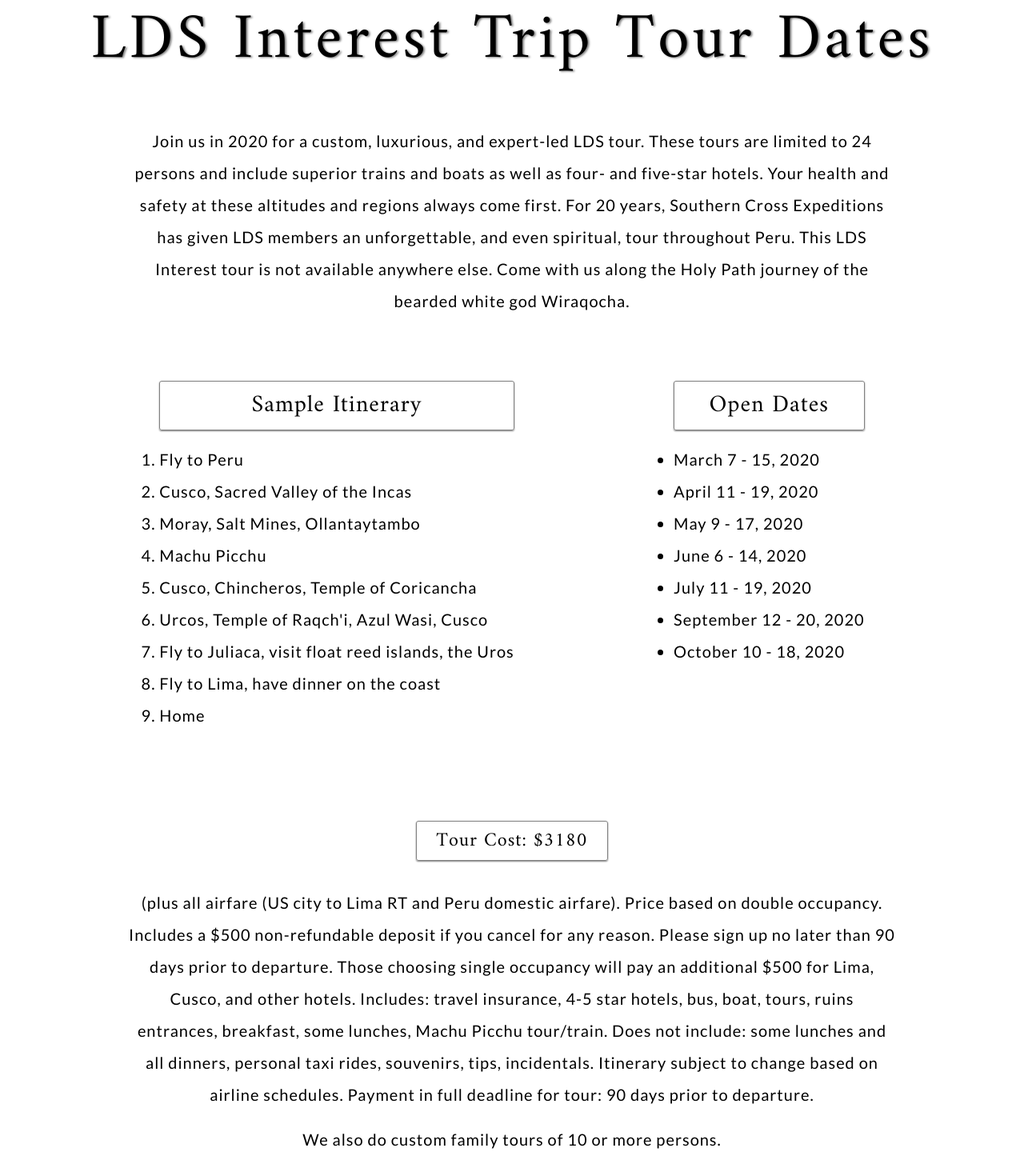
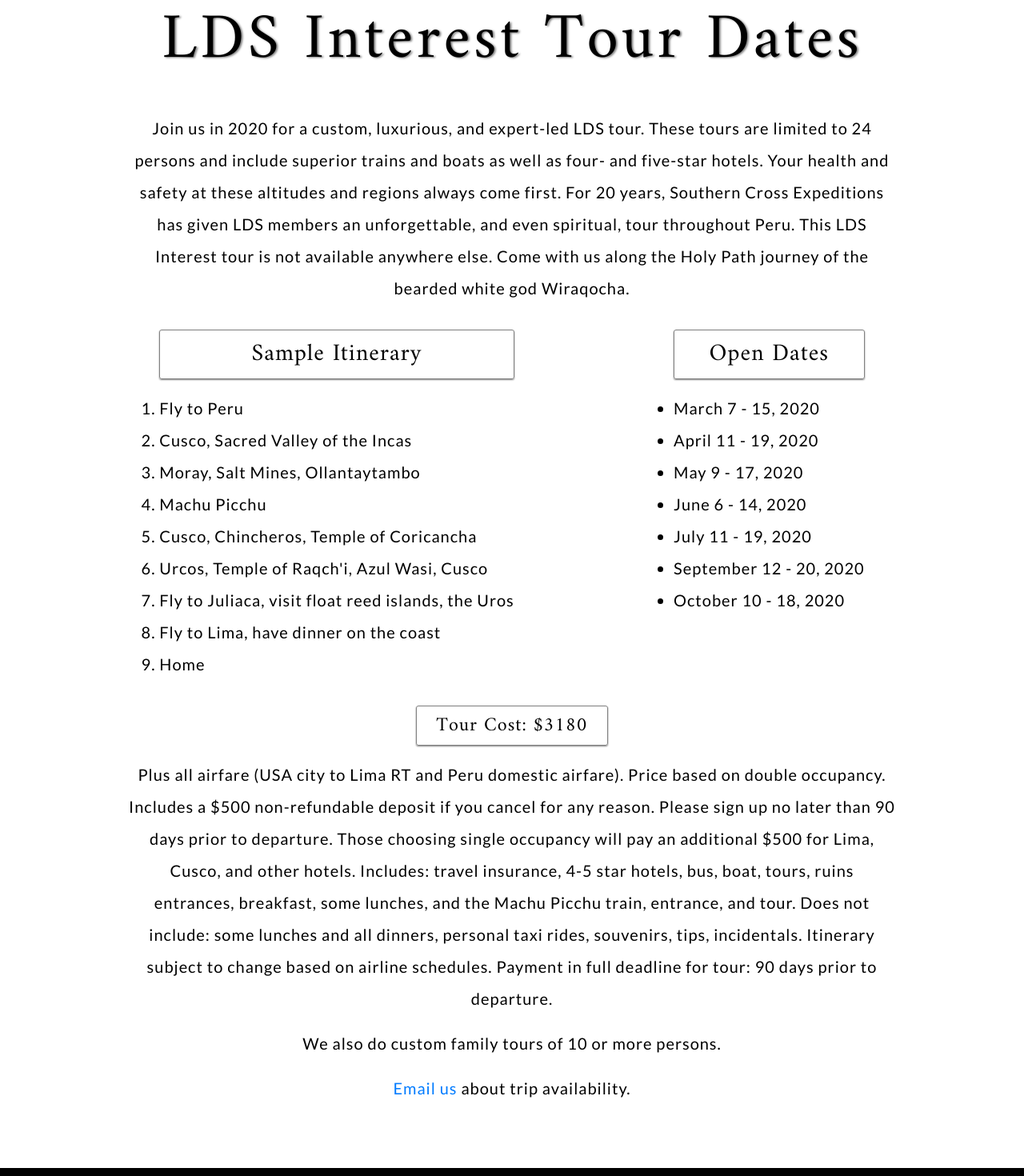
Before and after one commit to harlanevans/sxexp, a React (Create React App) app in the folder client/: page /tour-dates in a window 1280 px wide. Shown: the part 140-1610 px from the top of the page at 80% size. Built offline with nearby package versions, Linux system fonts and the light colour scheme.

Commit message:
update sg api

```diff
--- a/client/src/components/desktop/NewBook.js
+++ b/client/src/components/desktop/NewBook.js
@@ -38,18 +38,22 @@ const NewBook = () => {
             <div style={style.parentRow}>
               <div style={style.columnHalf}>
                 <div style={style.imgCont}>
-                <img src={BookCover} style={style.img} alt="" />
+                  <img src={BookCover} style={style.img} alt="BookCover" className=''/>
                 </div>
               </div>
 
               <div style={style.columnHalf}>
                 <div>
-                <div style={style.stanza}>“In ancient times the sun died.</div>
+                  <div style={style.stanza}>
+                    “In ancient times the sun died.
+                  </div>
                   <div style={style.stanza}>
                     {" "}
                     Because of his death it was night for five days.
                   </div>
-                <div style={style.stanza}>Rocks banged against each other.</div>
+                  <div style={style.stanza}>
+                    Rocks banged against each other.
+                  </div>
                   <div style={style.stanza}>
                     Mortars and grinding stones began to eat people.
                   </div>
@@ -64,7 +68,7 @@ const NewBook = () => {
                     death
                   </div>
                   <div style={style.stanza}>of our Lord Jesus Christ.</div>
-                <div style={style.stanza}>
+                  <div style={style.stanzaLast}>
                     Maybe that’s what it was” (ch. 4).
                   </div>
                 </div>
@@ -132,6 +136,13 @@ const style = {
     fontStyle: "italic",
     fontWeight: "100"
   },
+  stanzaLast: {
+    textAlign: "left",
+    fontStyle: "italic",
+    fontWeight: "100",
+    paddingTop: '2em',
+    lineHeight: '1em'
+  },
   imgCont: {
     width: "100%",
     display: "flex",
@@ -140,7 +151,10 @@ const style = {
     height: "100%"
   },
   img: {
-    width: "60%"
+    width: "25vw",
+    boxShadow: ".5px 1px 4px black",
+    borderRadius: "3px"
+
   },
   line: {
     borderBottom: "solid .5px grey",
--- a/client/src/components/desktop/TourDates.js
+++ b/client/src/components/desktop/TourDates.js
@@ -9,11 +9,11 @@ const TourDates = () => {
       <div className="comp-cont-pages">
         <Fade duration={2000}>
           <TitleCont>
-          <Title>LDS Interest Trip Tour Dates</Title>
+            <Title>LDS Interest Tour Dates</Title>
           </TitleCont>
         </Fade>
         <Fade duration={2000}>
-        <TextCont style={{ paddingTop: "2em" }}>
+          <TextCont style={{ paddingTop: "1em" }}>
             <Text>
               Join us in 2020 for a custom, luxurious, and expert-led LDS tour.
               These tours are limited to 24 persons and include superior trains
@@ -21,8 +21,8 @@ const TourDates = () => {
               safety at these altitudes and regions always come first. For 20
               years, Southern Cross Expeditions has given LDS members an
               unforgettable, and even spiritual, tour throughout Peru. This LDS
-            Interest tour is not available anywhere else. Come with us along the
-            Holy Path journey of the bearded white god Wiraqocha.
+              Interest tour is not available anywhere else. Come with us along
+              the Holy Path journey of the bearded white god Wiraqocha.
             </Text>
           </TextCont>
         </Fade>
@@ -57,27 +57,30 @@ const TourDates = () => {
           </div>
         </Fade>
         <Fade duration={2000}>
-        <TextCont style={{ padding: "1em" }}>
+          <TextCont style={{ padding: "0em" }}>
             <Text style={style.subtitle}>Tour Cost: $3180</Text>
           </TextCont>
           <TextCont>
             <Text>
-            (plus all airfare (US city to Lima RT and Peru domestic airfare).
+              Plus all airfare (USA city to Lima RT and Peru domestic airfare).
               Price based on double occupancy. Includes a $500 non-refundable
               deposit if you cancel for any reason. Please sign up no later than
-            90 days prior to departure. Those choosing single occupancy will pay
-            an additional $500 for Lima, Cusco, and other hotels. Includes:
-            travel insurance, 4-5 star hotels, bus, boat, tours, ruins
-            entrances, breakfast, some lunches, Machu Picchu tour/train. Does
-            not include: some lunches and all dinners, personal taxi rides,
-            souvenirs, tips, incidentals. Itinerary subject to change based on
-            airline schedules. Payment in full deadline for tour: 90 days prior
-            to departure.
+              90 days prior to departure. Those choosing single occupancy will
+              pay an additional $500 for Lima, Cusco, and other hotels.
+              Includes: travel insurance, 4-5 star hotels, bus, boat, tours,
+              ruins entrances, breakfast, some lunches, and the Machu Picchu
+              train, entrance, and tour. Does not include: some lunches and all
+              dinners, personal taxi rides, souvenirs, tips, incidentals.
+              Itinerary subject to change based on airline schedules. Payment in
+              full deadline for tour: 90 days prior to departure.
             </Text>
           </TextCont>
           <Text>We also do custom family tours of 10 or more persons.</Text>
-          <Text><a href="mailto: van@genhu.org">Email us</a> about trip availability.</Text>
-          <div style={{padding: "2em"}}></div>
+          <Text>
+            <a href="mailto: van@genhu.org" style={{ color: '#007bff'}}>Email us</a> about trip
+            availability.
+          </Text>
+          <div style={{ padding: "2em" }}></div>
         </Fade>
       </div>
       <Footer />
@@ -93,7 +96,7 @@ const style = {
     flexDirection: "row",
     justifyContent: "space-evenly",
     width: "100%",
-    padding: "4em 0em"
+    padding: "1em 0em 0em"
   },
   list: {
     textAlign: "left"
--- a/client/src/components/desktop/landing/Quote.js
+++ b/client/src/components/desktop/landing/Quote.js
@@ -23,8 +23,8 @@ class Quote extends React.Component {
                     <QuoteText>
                       <span className="quotations">&#34;</span>Man cannot
                       discover new oceans unless he has the courage to lose
-                      sight of the shore.
-                      <span className="quotations">&#34;;</span>{" "}
+                      sight of the shore
+                      <span className="quotations">&#34;</span>{" "}
                     </QuoteText>
                   </div>
                   <div className="row">
@@ -41,7 +41,7 @@ class Quote extends React.Component {
                   <div className="row padding">
                     <QuoteText>
                       <span className="quotations">&#34;</span>Travel makes one
-                      modest. You see what a tiny place you occupy in the world.
+                      modest. You see what a tiny place you occupy in the world
                       <span className="quotations">&#34;</span>{" "}
                     </QuoteText>
                   </div>
@@ -59,7 +59,7 @@ class Quote extends React.Component {
                   <div className="row padding">
                     <QuoteText>
                       <span className="quotations">&#34;</span>The world is a
-                      book and those who do not travel read only one page.
+                      book and those who do not travel read only one page
                       <span className="quotations">&#34;</span>{" "}
                     </QuoteText>
                   </div>
@@ -77,7 +77,7 @@ class Quote extends React.Component {
                   <div className="row padding">
                     <QuoteText>
                       <span className="quotations">&#34;</span>A journey of a
-                      thousand miles must begin with a single step.
+                      thousand miles must begin with a single step
                       <span className="quotations">&#34;</span>{" "}
                     </QuoteText>
                   </div>
@@ -95,7 +95,7 @@ class Quote extends React.Component {
                   <div className="row padding">
                     <QuoteText>
                       <span className="quotations">&#34;</span>Not all those who
-                      wander are lost.
+                      wander are lost
                       <span className="quotations">&#34;</span>{" "}
                     </QuoteText>
                   </div>
--- a/client/src/components/desktop/landing/TripsLanding.js
+++ b/client/src/components/desktop/landing/TripsLanding.js
@@ -17,12 +17,12 @@ const TripsLanding = () => {
           <Text>
             No one is more qualified to take you on a tour of Peru than Southern
             Cross Expeditions. After more than 22 years, we have taken more than
-            600 persons on archaeological, humanitarian, and tourist expeditions
+            600 people on archaeological, humanitarian, and tourist expeditions
             to Perú, Bolivia, Ecuador, and Colombia. Your tour guide is Van
             Evans, the author of “The House of the Lord” and the only one who
             can take you inside the world of the Andean shaman and their ancient
-            religion. Walk where Jesus walked. Dr. Evans will take you to places
-            not one in a thousand tourists get to see
+            religion. Walk where Jesus walked. We will take you to places not
+            one in a thousand tourists get to go.
           </Text>
         </TextCont>
       </Fade>
--- a/client/src/components/styles/Styles.js
+++ b/client/src/components/styles/Styles.js
@@ -186,7 +186,7 @@ export const QuoteText = styled.h4`
   font-family: "Lato", sans-serif;
   text-align: center;
   font-weight: 100;
-  letter-spacing: 4px;
+  letter-spacing: 3px;
   font-size: 1.25em;
   color: white;
   text-shadow: 4px 2px 5px black;
```
Also changed, not shown: 1 other file (tests, documents, lock files or other folders). Lines whose indentation alone changed are shown as unchanged.
